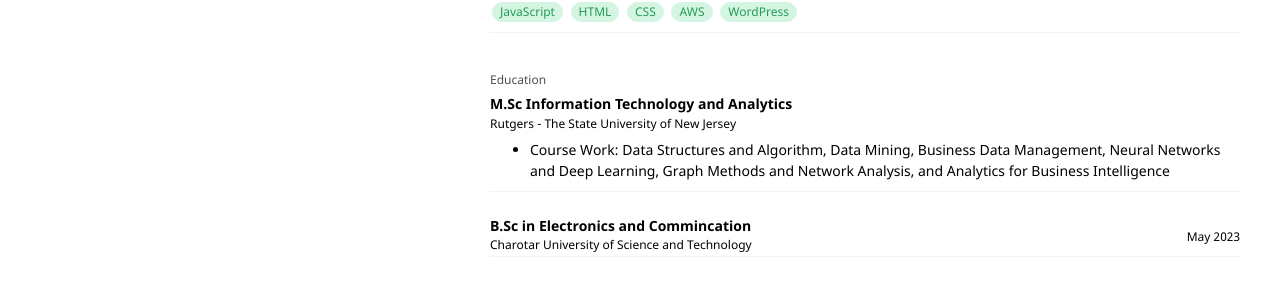
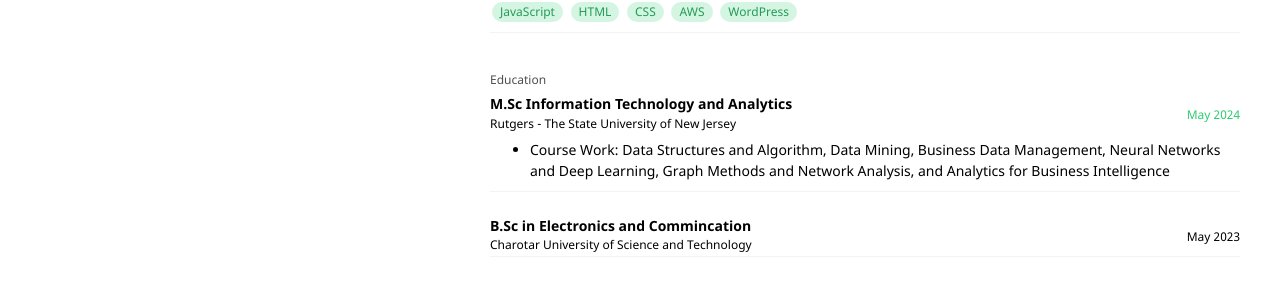
Before and after one commit to smit2444/portfolio, a Jekyll site: the page built from index.md, in a window 1280 px wide. Shown: the part 1612-1912 px from the top of the page. Built offline with Jekyll 4.4.1, drawn with Linux system fonts in a browser that asks for light colours.

Commit message:
Update index.md
Content Update

```diff
--- a/index.md
+++ b/index.md
@@ -143,7 +143,7 @@ layout: default
         <h2 class="item_title">M.Sc Information Technology and Analytics</h2>
         <h3 class="company-name">Rutgers - The State University of New Jersey</h3>
       </div>
-<!--       <p class="present_date">Expected Dec. 2023</p> -->
+      <p class="present_date">May 2024</p>
     </div>
     <ul class="item_des">
       <li>Course Work: Data Structures and Algorithm, Data Mining, Business Data Management, Neural Networks and Deep Learning, Graph Methods and Network Analysis, and Analytics for Business Intelligence</li>
```
